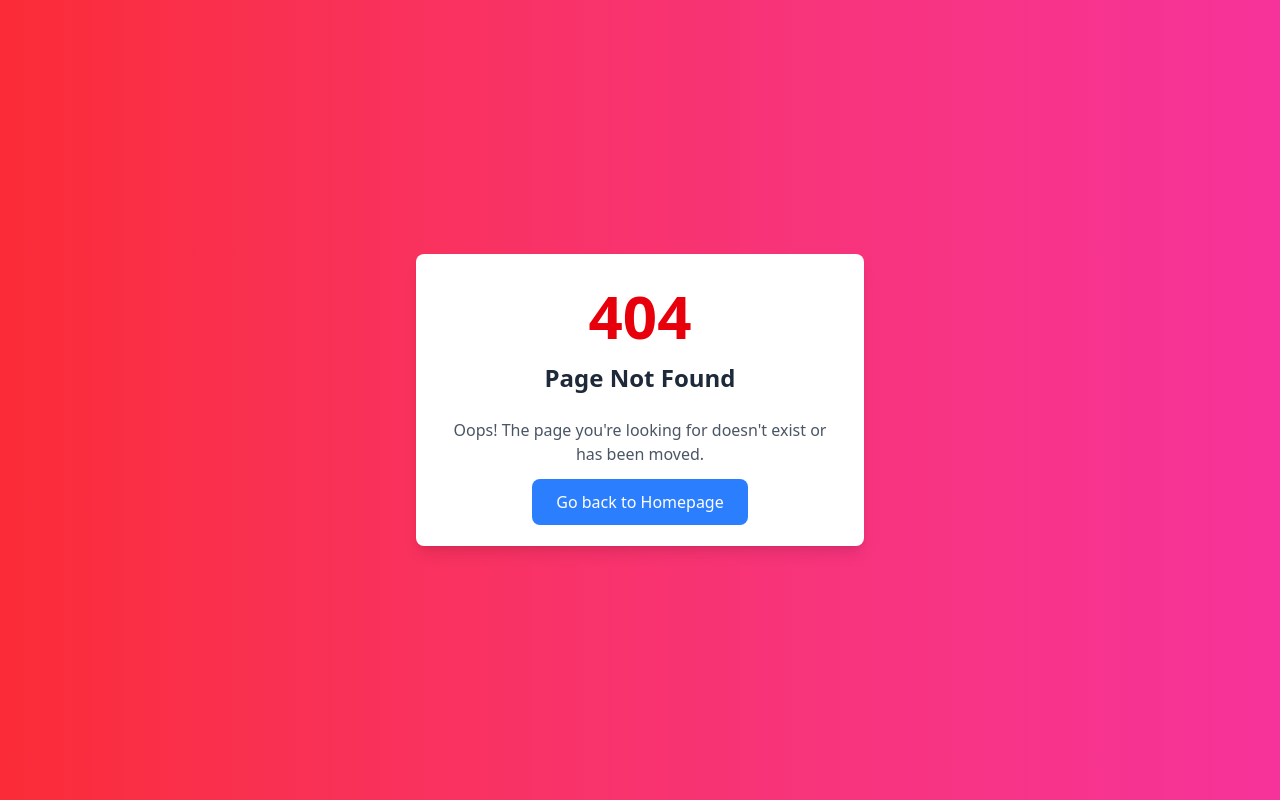
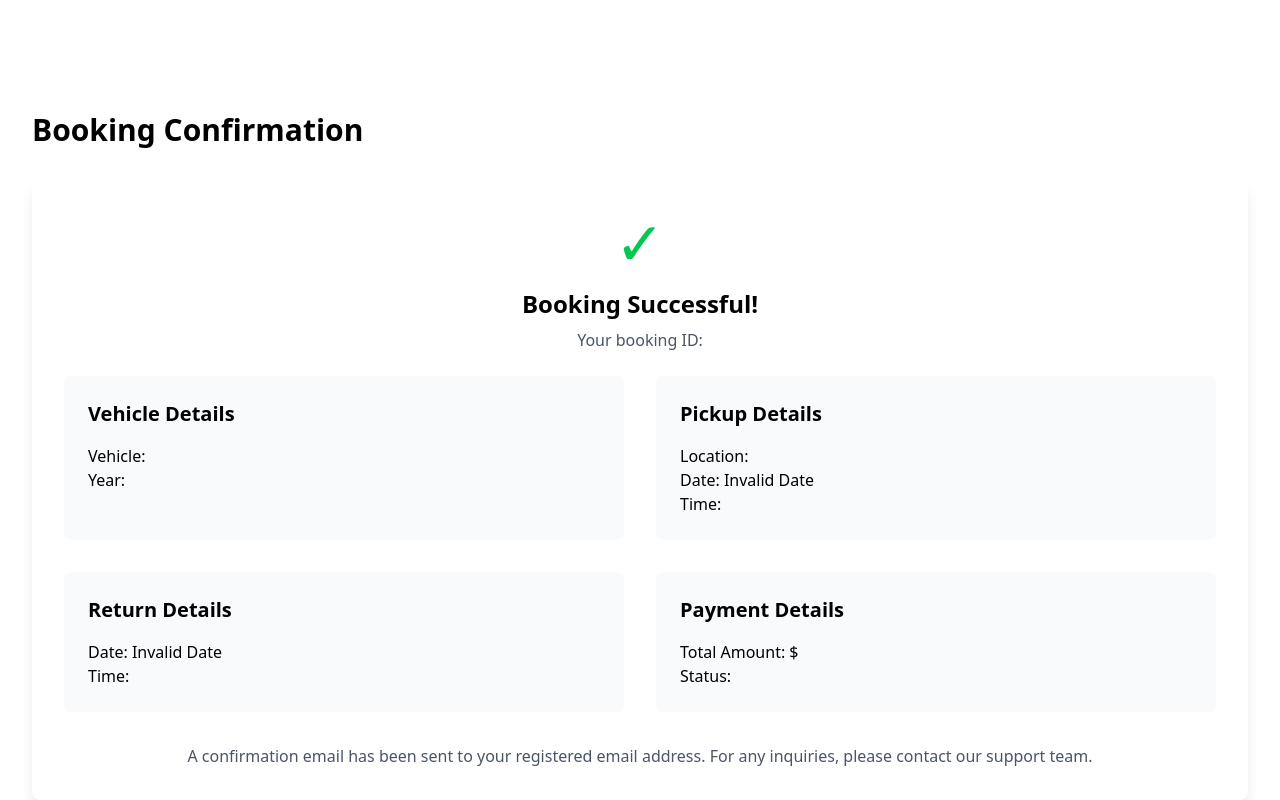
Before and after one commit to malishaperera/FlexiDrive-Car-Rental-FrontEnd, a React (Vite) app: page /bookingState in a window 1280 px wide. Before the commit this address had no page. Built offline with nearby package versions, Linux system fonts and the light colour scheme.

Commit message:
Implement booking state on the customer side✅.

```diff
--- a/src/App.tsx
+++ b/src/App.tsx
@@ -16,6 +16,7 @@ import {AdminCustomerManage} from "./pages/admin/AdminCustomerManage.tsx";
 import {AdminManage} from "./pages/admin/AdminManage.tsx";
 import {AdminBookingManage} from "./pages/admin/AdminBookingManage.tsx";
 import {DashBoardAdmin} from "./pages/admin/DashBoardAdmin.tsx";
+import {BookingState} from "./pages/customer/BookingState.tsx"
 
 function App() {
     const routes = createBrowserRouter([
@@ -42,6 +43,7 @@ function App() {
                 },
                 { path: "booking", element: <Booking /> },
                 { path: "customerDetails", element: <CustomerDetails /> },
+                { path: "bookingState", element: <BookingState/> },
                 { path: "/*", element: <ErrorNotFound /> },
             ],
         },
--- /dev/null
+++ b/src/pages/customer/BookingState.tsx
@@ -0,0 +1,55 @@
+
+import { useLocation } from "react-router-dom";
+
+export function BookingState() {
+    const { state } = useLocation();
+    const { booking, carDetails, pickupDetails, returnDetails } = state || {};
+
+    return (
+        <div className="container mx-auto p-8 mt-20">
+            <h2 className="text-3xl font-bold mb-8">Booking Confirmation</h2>
+
+            <div className="bg-white shadow-lg rounded-lg p-8 space-y-6">
+                <div className="text-center">
+                    <div className="text-green-500 text-6xl mb-4">✓</div>
+                    <h3 className="text-2xl font-semibold mb-2">Booking Successful!</h3>
+                    <p className="text-gray-600">Your booking ID: {booking?.bookingId}</p>
+                </div>
+
+                <div className="grid grid-cols-1 md:grid-cols-2 gap-8">
+                    <div className="bg-gray-50 p-6 rounded-lg">
+                        <h4 className="text-xl font-semibold mb-4">Vehicle Details</h4>
+                        <p><span className="font-medium">Vehicle:</span> {carDetails?.brand} {carDetails?.model}</p>
+                        <p><span className="font-medium">Year:</span> {carDetails?.year}</p>
+                    </div>
+
+                    <div className="bg-gray-50 p-6 rounded-lg">
+                        <h4 className="text-xl font-semibold mb-4">Pickup Details</h4>
+                        <p><span className="font-medium">Location:</span> {pickupDetails?.location}</p>
+                        <p><span className="font-medium">Date:</span> {new Date(pickupDetails?.date).toLocaleDateString()}</p>
+                        <p><span className="font-medium">Time:</span> {pickupDetails?.time}</p>
+                    </div>
+
+                    <div className="bg-gray-50 p-6 rounded-lg">
+                        <h4 className="text-xl font-semibold mb-4">Return Details</h4>
+                        <p><span className="font-medium">Date:</span> {new Date(returnDetails?.date).toLocaleDateString()}</p>
+                        <p><span className="font-medium">Time:</span> {returnDetails?.time}</p>
+                    </div>
+
+                    <div className="bg-gray-50 p-6 rounded-lg">
+                        <h4 className="text-xl font-semibold mb-4">Payment Details</h4>
+                        <p><span className="font-medium">Total Amount:</span> ${booking?.totalAmount?.toFixed(2)}</p>
+                        <p><span className="font-medium">Status:</span> {booking?.status}</p>
+                    </div>
+                </div>
+
+                <div className="text-center mt-8">
+                    <p className="text-gray-600">
+                        A confirmation email has been sent to your registered email address.
+                        For any inquiries, please contact our support team.
+                    </p>
+                </div>
+            </div>
+        </div>
+    );
+}
--- a/src/pages/customer/CustomerDetails.tsx
+++ b/src/pages/customer/CustomerDetails.tsx
@@ -9,7 +9,7 @@ import { toast } from "react-hot-toast";
 import { createBooking } from "../../reducers/BookingReducer";
 import { Header } from "../../components/home/Header";
 import mediaUpload from "../../utils/mediaUpload";
-
+import { useNavigate } from "react-router-dom";
 interface DecodedToken {
     id: string;
 }
@@ -34,6 +34,7 @@ export function CustomerDetails() {
     const customerId = decodedToken?.id || null;
     const dispatch = useDispatch<AppDispatch>();
     const customer = useSelector((state: RootState) => state.customer.selectedCustomer);
+    const navigate = useNavigate();
 
     const [errors, setErrors] = useState<Record<string, string>>({});
     const [uploading, setUploading] = useState(false);
@@ -174,7 +175,22 @@ export function CustomerDetails() {
             };
 
 
-            await dispatch(createBooking(bookingPayload)).unwrap();
+            const result =await dispatch(createBooking(bookingPayload)).unwrap();
+            navigate("/bookingState", {
+                state: {
+                    booking: result,
+                    carDetails: car,
+                    pickupDetails: {
+                        location: pickupLocation,
+                        date: pickupDate,
+                        time: pickupTime
+                    },
+                    returnDetails: {
+                        date: returnDate,
+                        time: returnTime
+                    }
+                }
+            });
 
         } catch (error: unknown) {
             console.error("Full error details:", error);
```
